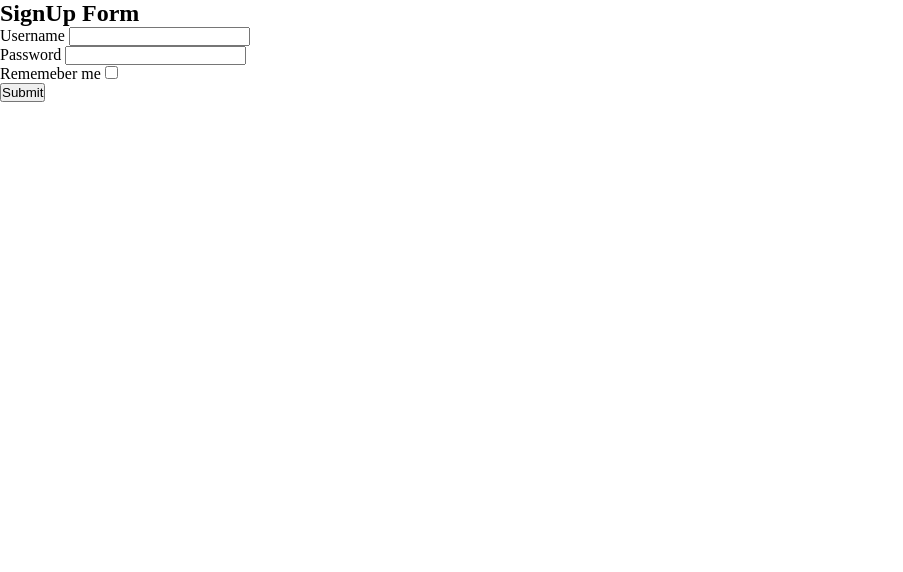
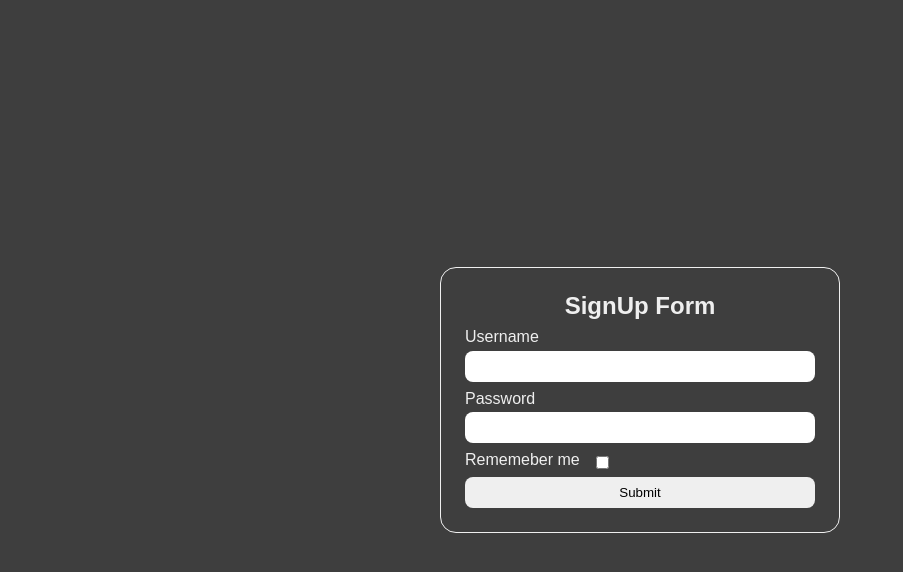
Before and after one commit to daniyal-rouhbakhsh/Bisect-Project, a plain HTML site: page index.html in a window 1280 px wide. Shown: the whole page, without its empty margins (0-903 px from the left). Drawn offline with Linux system fonts and the light colour scheme.

Commit message:
Create Styles of Project

```diff
--- a/style.css
+++ b/style.css
@@ -3,3 +3,63 @@
     padding: 0;
     margin: 0;
 }
+
+body{
+    width: 100vw;
+    height: 100vh;
+    display: flex;
+    justify-content: center;
+    align-items: center;
+    background-color: #3e3e3e;
+    color: #efefef;
+    font-family: sans-serif;
+}
+
+input{
+    width: 100%;
+    padding: 0.5rem;
+    border: none;
+    outline: none;
+    margin-top: 0.3rem;
+    border-radius: 0.5rem;
+    -webkit-border-radius: 0.5rem;
+    -moz-border-radius: 0.5rem;
+    -ms-border-radius: 0.5rem;
+    -o-border-radius: 0.5rem;
+}
+
+.form-title{
+    text-align: center;
+}
+
+#main-form{
+    width: 25rem;
+    padding: 1.5rem;
+    display: flex;
+    flex-direction: column;
+    gap: 0.5rem;
+    border: 1px solid #efefef;
+    border-radius: 1rem;
+    -webkit-border-radius: 1rem;
+    -moz-border-radius: 1rem;
+    -ms-border-radius: 1rem;
+    -o-border-radius: 1rem;
+}
+
+.remember-container{
+    display: flex;
+    align-items: center;
+    width: 10rem;
+    text-wrap: nowrap;
+}
+
+#form-btn{
+    padding: 0.5rem;
+    border: none;
+    outline: none;
+    border-radius: 0.5rem;
+    -webkit-border-radius: 0.5rem;
+    -moz-border-radius: 0.5rem;
+    -ms-border-radius: 0.5rem;
+    -o-border-radius: 0.5rem;
+}
```
